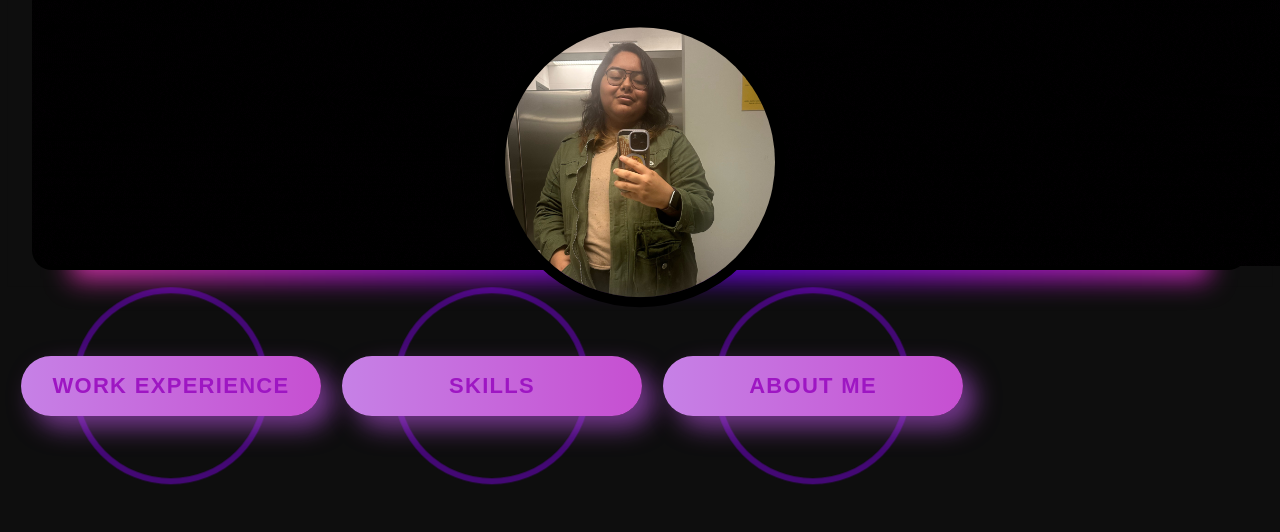
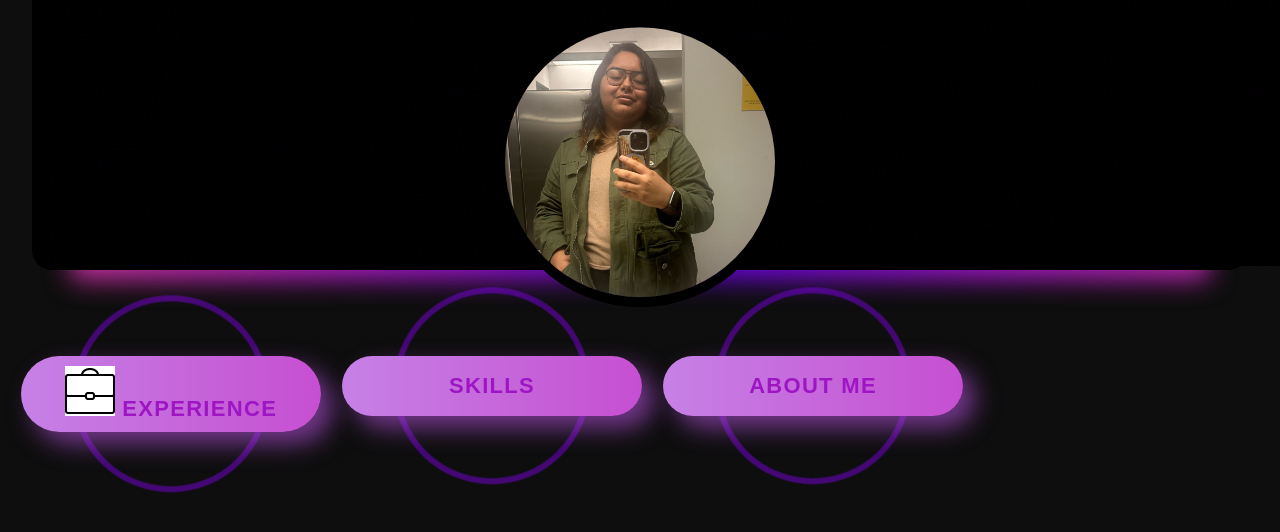
Before and after one commit to Varenas21/Varenas21.github.io, a plain HTML site: page index.html in a window 1280 px wide. Shown: the part 154-686 px from the top of the page. Drawn offline with Linux system fonts and the light colour scheme.

Commit message:
Added work icon

```diff
--- a/index.html
+++ b/index.html
@@ -31,7 +31,7 @@
 <body>
     <div class="row">
         <div class="wrap column">
-            <button class="animated-button" onclick="navigateToPage('/root/View/Experience.html')">Work Experience</button>
+            <button class="animated-button" onclick="navigateToPage('/root/View/Experience.html')"><img src="/root/Images/workIcon.gif"> Experience</button>
         </div>
 
         <div class="wrap column">
```
Also changed, not shown: root/View/Experience.html (+1 -1 lines), root/Images/workIcon.gif (added).
